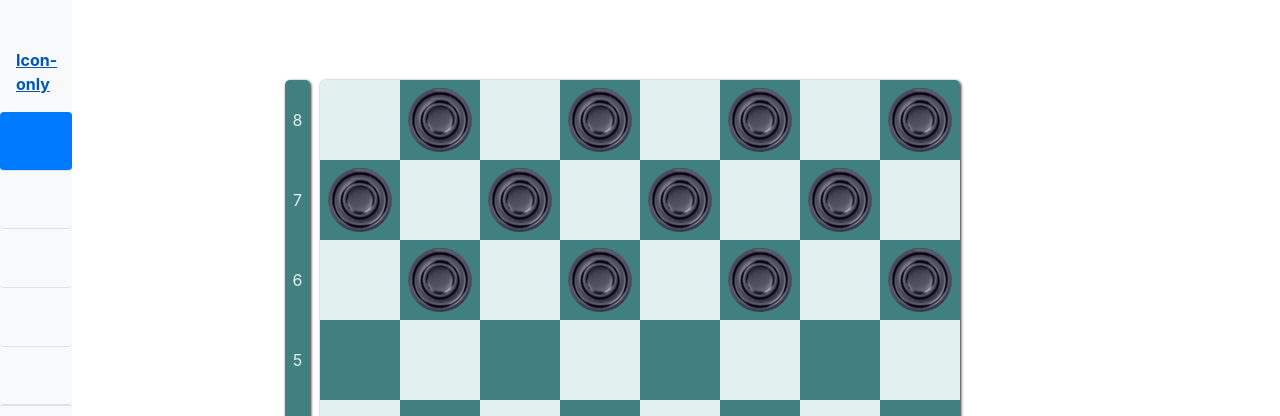
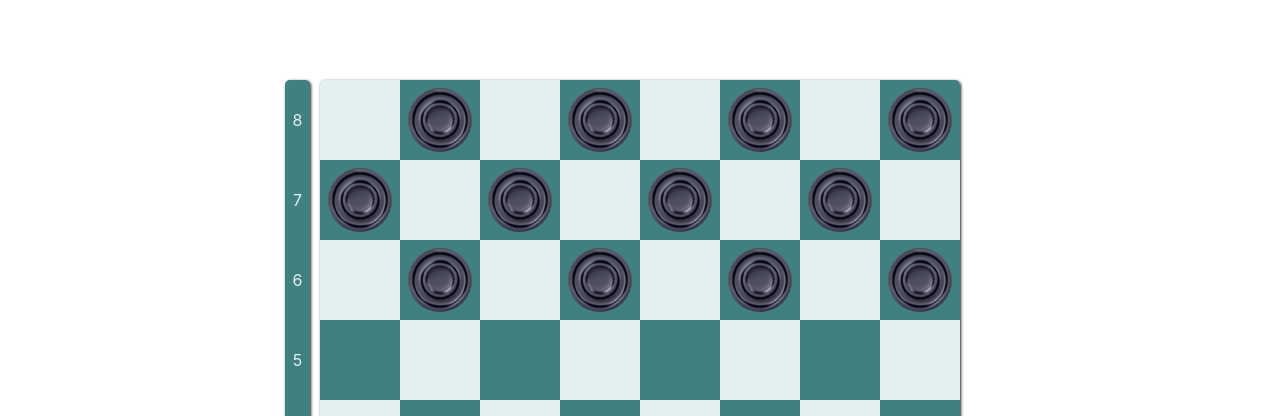
Before and after one commit to B0yEditi0n/DamaPublicTreino, a plain HTML site: page index.html in a window 1280 px wide. Shown: the top 416 px of the page. Drawn offline with nearby package versions, Linux system fonts and the light colour scheme; grey boxes are pictures that could not be loaded.

Commit message:
enxutei para melhorar amanhã

```diff
--- a/index.html
+++ b/index.html
@@ -37,53 +37,7 @@
       <button id="cleargame">Reset Game</button>
     </div>
   </div> -->
-  <div class="lateralBar">
-    <div class="d-flex flex-column flex-shrink-0 bg-light" style="width: 4.5rem;">
-      <a href="/" class="d-block p-3 link-dark text-decoration-none" title="" data-bs-toggle="tooltip" data-bs-placement="right" data-bs-original-title="Icon-only">
-        <svg class="bi" width="40" height="32"><use xlink:href="#bootstrap"></use></svg>
-        <span class="visually-hidden">Icon-only</span>
-      </a>
-      <ul class="nav nav-pills nav-flush flex-column mb-auto text-center">
-        <li class="nav-item">
-          <a href="#" class="nav-link active py-3 border-bottom" aria-current="page" title="" data-bs-toggle="tooltip" data-bs-placement="right" data-bs-original-title="Home">
-            <svg class="bi" width="24" height="24" role="img" aria-label="Home"><use xlink:href="#home"></use></svg>
-          </a>
-        </li>
-        <li>
-          <a href="#" class="nav-link py-3 border-bottom" title="" data-bs-toggle="tooltip" data-bs-placement="right" data-bs-original-title="Dashboard">
-            <svg class="bi" width="24" height="24" role="img" aria-label="Dashboard"><use xlink:href="#speedometer2"></use></svg>
-          </a>
-        </li>
-        <li>
-          <a href="#" class="nav-link py-3 border-bottom" title="" data-bs-toggle="tooltip" data-bs-placement="right" data-bs-original-title="Orders">
-            <svg class="bi" width="24" height="24" role="img" aria-label="Orders"><use xlink:href="#table"></use></svg>
-          </a>
-        </li>
-        <li>
-          <a href="#" class="nav-link py-3 border-bottom" title="" data-bs-toggle="tooltip" data-bs-placement="right" data-bs-original-title="Products">
-            <svg class="bi" width="24" height="24" role="img" aria-label="Products"><use xlink:href="#grid"></use></svg>
-          </a>
-        </li>
-        <li>
-          <a href="#" class="nav-link py-3 border-bottom" title="" data-bs-toggle="tooltip" data-bs-placement="right" data-bs-original-title="Customers">
-            <svg class="bi" width="24" height="24" role="img" aria-label="Customers"><use xlink:href="#people-circle"></use></svg>
-          </a>
-        </li>
-      </ul>
-      <div class="dropdown border-top">
-        <a href="#" class="d-flex align-items-center justify-content-center p-3 link-dark text-decoration-none dropdown-toggle" id="dropdownUser3" data-bs-toggle="dropdown" aria-expanded="false">
-          <img src="https://github.com/mdo.png" alt="mdo" width="24" height="24" class="rounded-circle">
-        </a>
-        <ul class="dropdown-menu text-small shadow" aria-labelledby="dropdownUser3">
-          <li><a class="dropdown-item" href="#">New project...</a></li>
-          <li><a class="dropdown-item" href="#">Settings</a></li>
-          <li><a class="dropdown-item" href="#">Profile</a></li>
-          <li><hr class="dropdown-divider"></li>
-          <li><a class="dropdown-item" href="#">Sign out</a></li>
-        </ul>
-      </div>
-    </div>
-  </div>
+
   <div class="gridBorad column">
     <div class="Regua">
       <div id="board">
```
